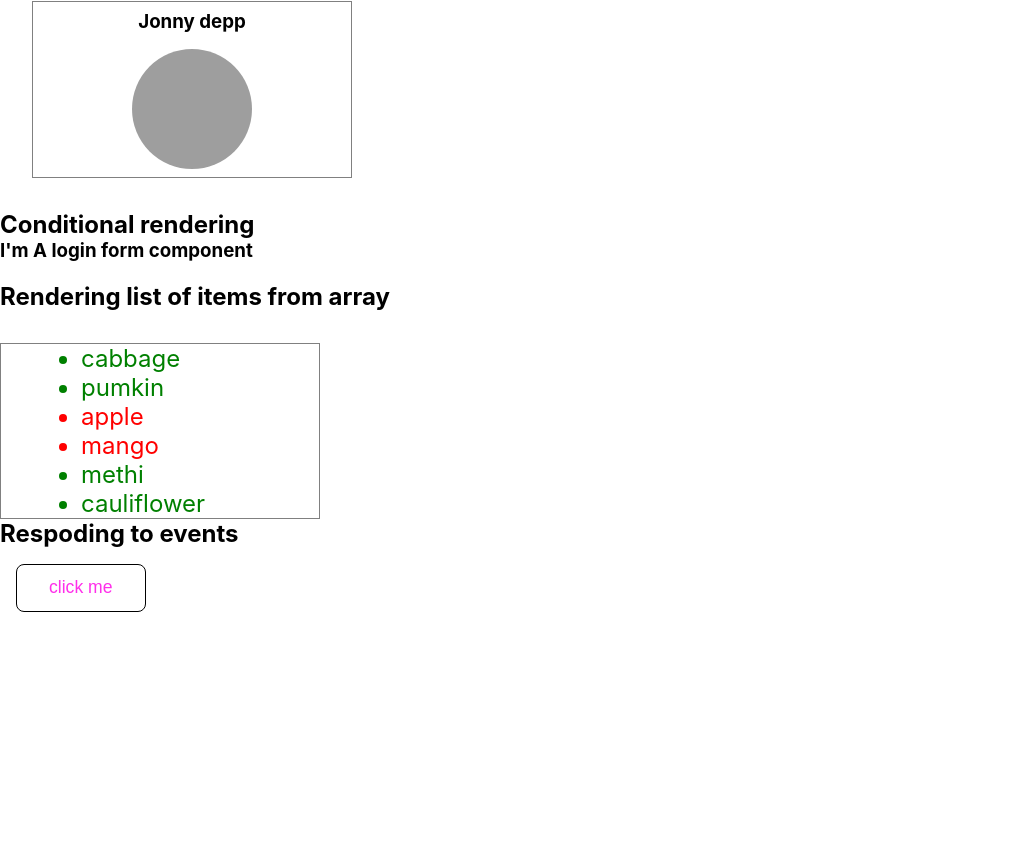
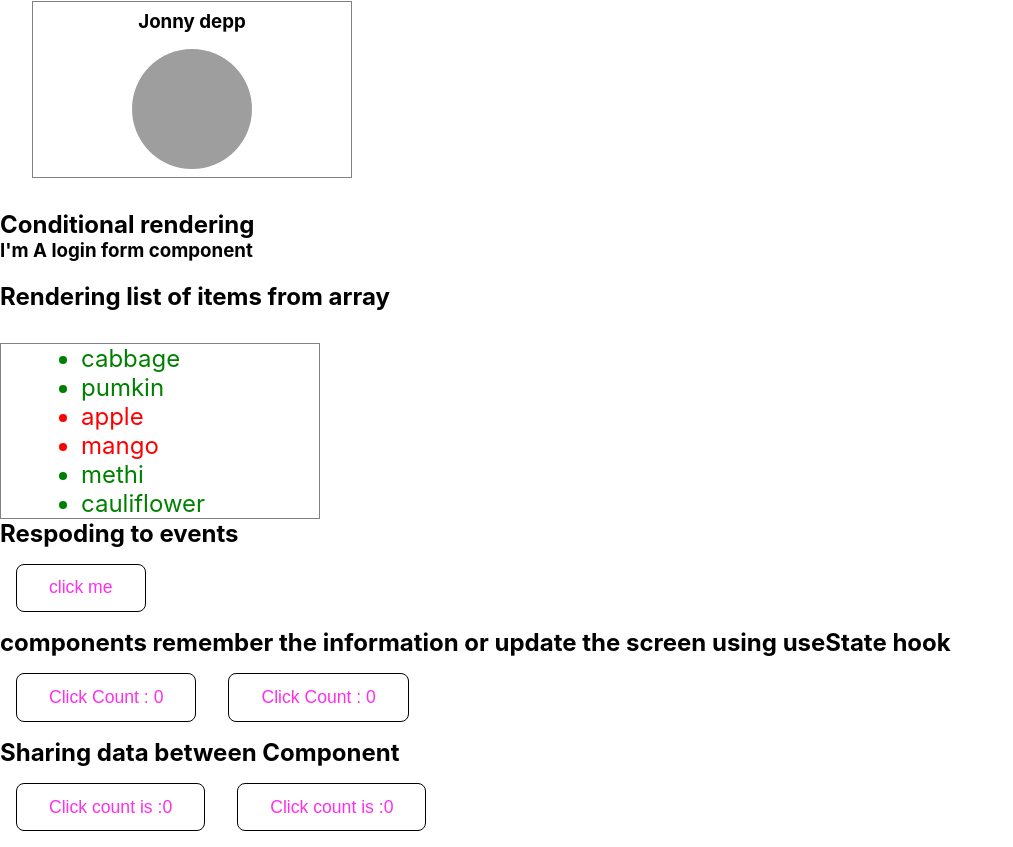
Before and after one commit to pandurang-sadgir/react_concepts, a React (Create React App) app: page / in a window 1280 px wide. Shown: the part 211-1058 px from the top of the page, without its empty margins (0-1013 px from the left). Before the commit the page ends 839 px from the top, so only its background shows below. Built offline with nearby package versions, Linux system fonts and the light colour scheme; grey boxes are pictures that could not be loaded.

Commit message:
sharing data between component using props

```diff
--- a/src/App.js
+++ b/src/App.js
@@ -4,6 +4,8 @@ import Profile from './components/displaying data/displaying_data';
 import RederComponent  from './components/conditonal_rendering/render_these_component'
 import Product from './components/rendering_list_array/rendering_order_list';
 import RespondEvent from './components/responding_events/responding_event';
+import CountClick from './components/update_state/infoRemember'
+import ShareData from './components/sharing_data/sharing_data_bw_component';
 function App() {
   return (
     <><div className="heading">
@@ -24,6 +26,11 @@ function App() {
       <Product/>
       <h2>Respoding to events</h2>
       <RespondEvent/>
+      <h2>components remember the information or update the screen using useState hook </h2>
+      <CountClick/>
+      <CountClick/>
+      <h2>Sharing data between Component </h2>
+      <ShareData/>
 
     </>
   );
--- /dev/null
+++ b/src/components/sharing_data/sharing_data_bw_component.js
@@ -0,0 +1,30 @@
+import { useState } from "react"
+
+export default function ShareData1222(){
+    const [count,setCount]=useState(0);
+
+    function handleClick() {
+        setCount(count+1);
+    }
+
+    return (
+        <>
+        <Button count={count} onClick={handleClick}></Button>
+        <Button count={count} onClick={handleClick}></Button>
+        </>
+
+    )
+
+}
+
+
+
+// here create custom functional component
+export function Button ({count,onClick}){
+return (
+    <button className="button" onClick={onClick}>
+        Click count is :{count}
+    </button>
+)
+
+}
--- /dev/null
+++ b/src/components/update_state/infoRemember.js
@@ -0,0 +1,18 @@
+import { useState } from "react";
+import '../Buttons/button.css';
+export default function CountClick() {
+    const  [count ,setCount] = useState(0);
+    // Note :
+
+    function handleClick(){
+        setCount(count+1);
+    }
+    return (
+        <>
+        <button className='button' count = {count} onClick={handleClick}>
+            Click Count : {count}
+        </button>
+        </>
+    )
+
+  }
```
